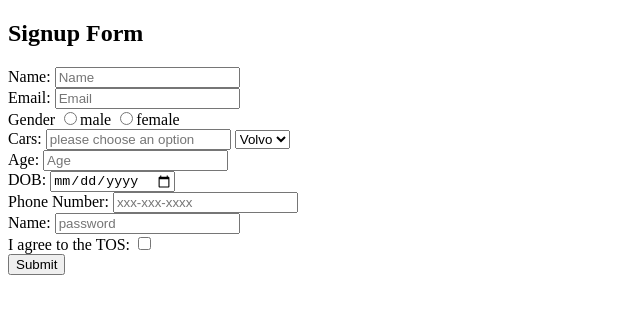
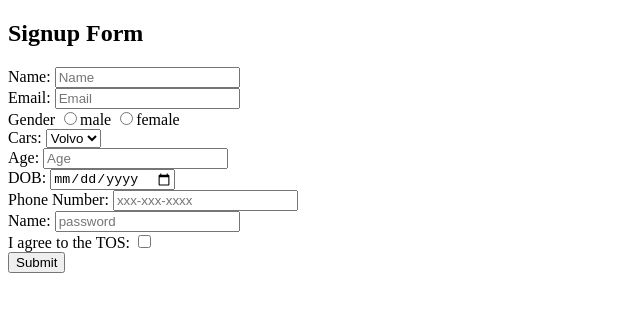
Before and after one commit to acciojob/signup-form-car-kaldharisrujitha, a website: page main.html in a window 1280 px wide. Shown: the whole page, without its empty margins (0-640 px from the left). Drawn offline with Linux system fonts and the light colour scheme.

Commit message:
created a submission

```diff
--- a/main.html
+++ b/main.html
@@ -21,8 +21,8 @@
 		<input type="Radio" name="gender" value="female" id="gender_m, gender_f"required>female
 		<br/>
 		<label for="cars">Cars:</label>
-		<input type="Select" id="car"required placeholder="please choose an option">
-		<select>
+		<!--<input required placeholder-->
+		<select id="car" required placeholder="">
   <option value="volvo">Volvo</option>
   <option value="saab">Saab</option>
   <option value="opel">Opel</option>
```
